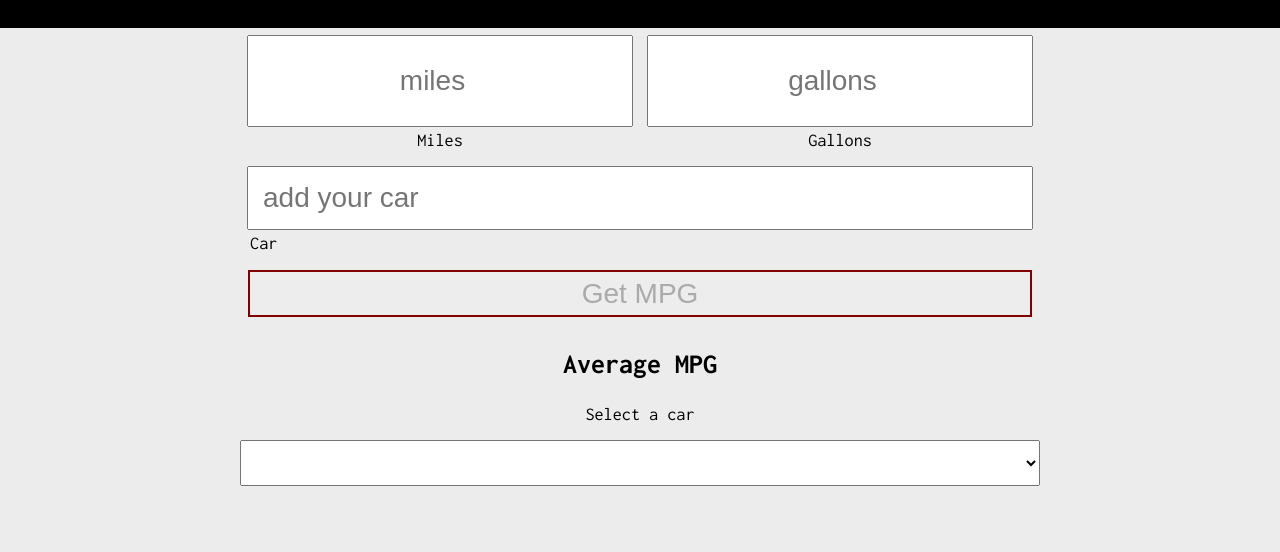
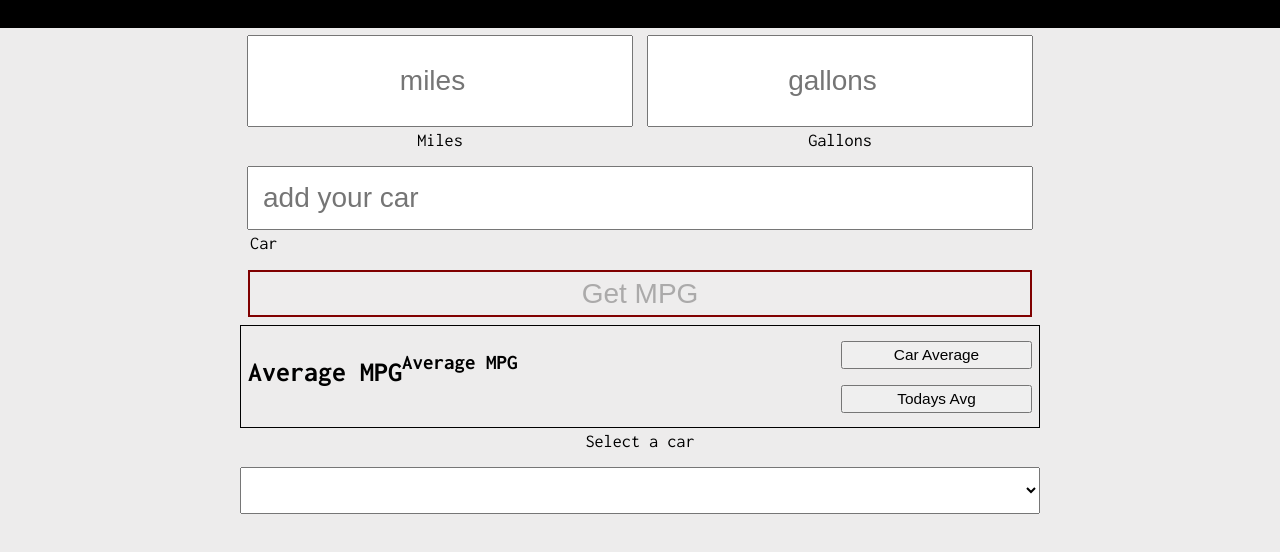
Before and after one commit to bwynn/mpgApp, a plain HTML site: page index.html in a window 1280 px wide. Drawn offline with nearby package versions, Linux system fonts and the light colour scheme; some packages are replaced by stand-ins of ours; a script that the page names is missing.

Commit message:
Created average function that takes the trips array, loops through the cars property and returns the average of the values. Bound the result into containing element.

```diff
--- a/assets/styles/mpg.main.scss
+++ b/assets/styles/mpg.main.scss
@@ -109,6 +109,18 @@ label{
       text-align: center;
     }
   }
+  .averages-section {
+    @include flexbox;
+    border: 1px solid black;
+    padding: $padding;
+    .btn-group {
+      margin-left: auto;
+      button {
+        @include buttons_select;
+        font-size: $font-size * 1.1;
+      }
+    }
+  }
   .results {
     @include flexbox;
     @include flex-row;
--- a/controllers/app.controller.js
+++ b/controllers/app.controller.js
@@ -44,6 +44,17 @@ angular.module("mpgApp")
     //console.log( $scope.trips );
   };
 
+  $scope.averageMpg = function(arr) {
+    var sum = 0;
+    var length = arr.length;
+    for (var i = 0; i < length; i++) {
+      // add values up
+      sum += arr[i].mpg;
+    }
+    var avg = sum/length;
+    $scope.averages = avg.toFixed(3);
+  };
+
   $scope.getFromStorage = function() {
       // declare a variable to parse out the local storage properties
       var data = angular.fromJson( localStorage.history );
@@ -68,7 +79,7 @@ angular.module("mpgApp")
         $scope.trips.push( $scope.getFromStorage().data[i] );
 
       }
-      //console.log( $scope.trips );
+      console.log( $scope.trips );
     }
   }();
 });
--- a/index.html
+++ b/index.html
@@ -35,8 +35,17 @@
   </section>
 
   <section id="user-results">
-    <div id="current-result">
-      <h1>{{trip.mpg}} Average MPG</h1>
+    <div class="averages-section">
+      <div id="current-result">
+        <h1>{{trip.mpg}} Average MPG</h1>
+      </div>
+      <div id="average-result">
+        <h1>{{averages}} Average MPG</h1>
+      </div>
+      <div class="btn-group">
+        <button ng-click="averageMpg(trips)" value="carAverage">Car Average</button>
+        <button value="todayAverage">Todays Avg</button>
+      </div>
     </div>
     <div class="select-input">
       <label>Select a car</label>
@@ -44,7 +53,7 @@
         <option ng-repeat="trip in trips | unique: 'cars' track by $index">{{trip.cars}}</option>
       </select>
     </div>
-    <div class="results" ng-repeat="trip in trips | filter:carFilter track by $index ">
+    <div class="results" ng-repeat="trip in trips | filter:carFilter | orderBy:'-dates' track by $index ">
       <div class="dates result-cont">
         <h3>Date</h3>
         <p>{{trip.dates}}</p>
```
Also changed, not shown: assets/styles/mpg.main.css, 1 other file.
